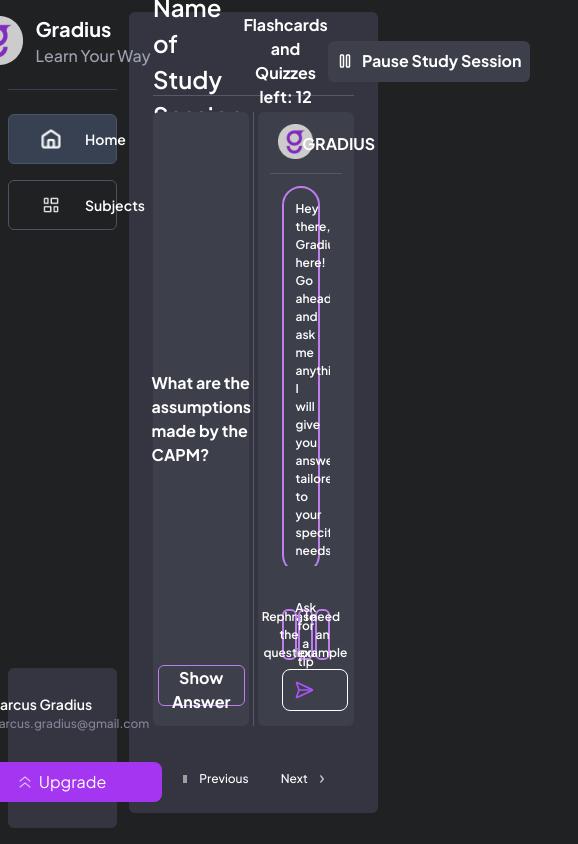
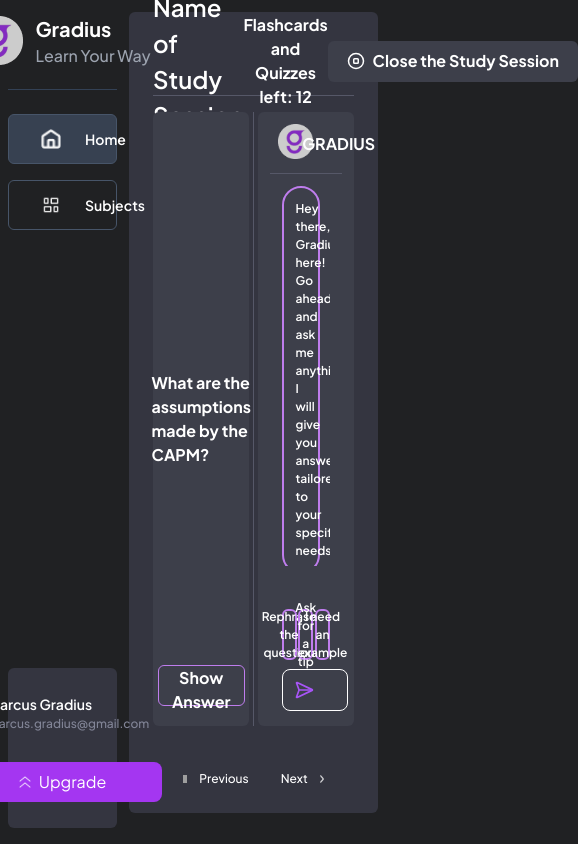
Before and after one commit to Dr-AddictStein/gradius-platform, a React (Vite) app: page /dashboard/studySession in a window 390 px wide. Shown: the whole page, 578 px wide, since content can reach past the window. Built offline with nearby package versions, Linux system fonts and the light colour scheme; grey boxes are pictures that could not be loaded.

Commit message:
responsive

```diff
--- a/src/Pages/Dashboard/PerformanceAnalysis.tsx
+++ b/src/Pages/Dashboard/PerformanceAnalysis.tsx
@@ -47,7 +47,7 @@
             <LearningTimeGraph />
           </div>
           <div className="bg-[#3D3F4A] text-center p-4 rounded-xl flex flex-col items-center justify-center gap-4 mb-4">
-            <PassRateComparison isMid={true}/>
+            <PassRateComparison isMid={false}/>
           </div>
         </div>
       </div>
--- a/src/Pages/Dashboard/StudySessionMain.tsx
+++ b/src/Pages/Dashboard/StudySessionMain.tsx
@@ -1,4 +1,4 @@
-import { Pause } from "lucide-react";
+import { DoorClosed, Pause, StopCircle } from "lucide-react";
 import React, { useState } from "react";
 import GradiusChat from "../../Component/GradiusChat";
 import Flashcard from "../../Component/Flashcard";
@@ -20,9 +20,9 @@
             </p>
           </div>
           <div className="">
-            <button className="w-[202px] h-[41px] rounded-[6px] bg-[#3D3F4A] flex items-center justify-center gap-2">
-              <Pause size={18} />
-              <p className="text-[16px] font-bold">Pause Study Session</p>
+            <button className="w-[250px] h-[41px] rounded-[6px] bg-[#3D3F4A] flex items-center justify-center gap-2">
+              <StopCircle size={18} />
+              <p className="text-[16px] font-bold">Close the Study Session</p>
             </button>
           </div>
         </div>
```
